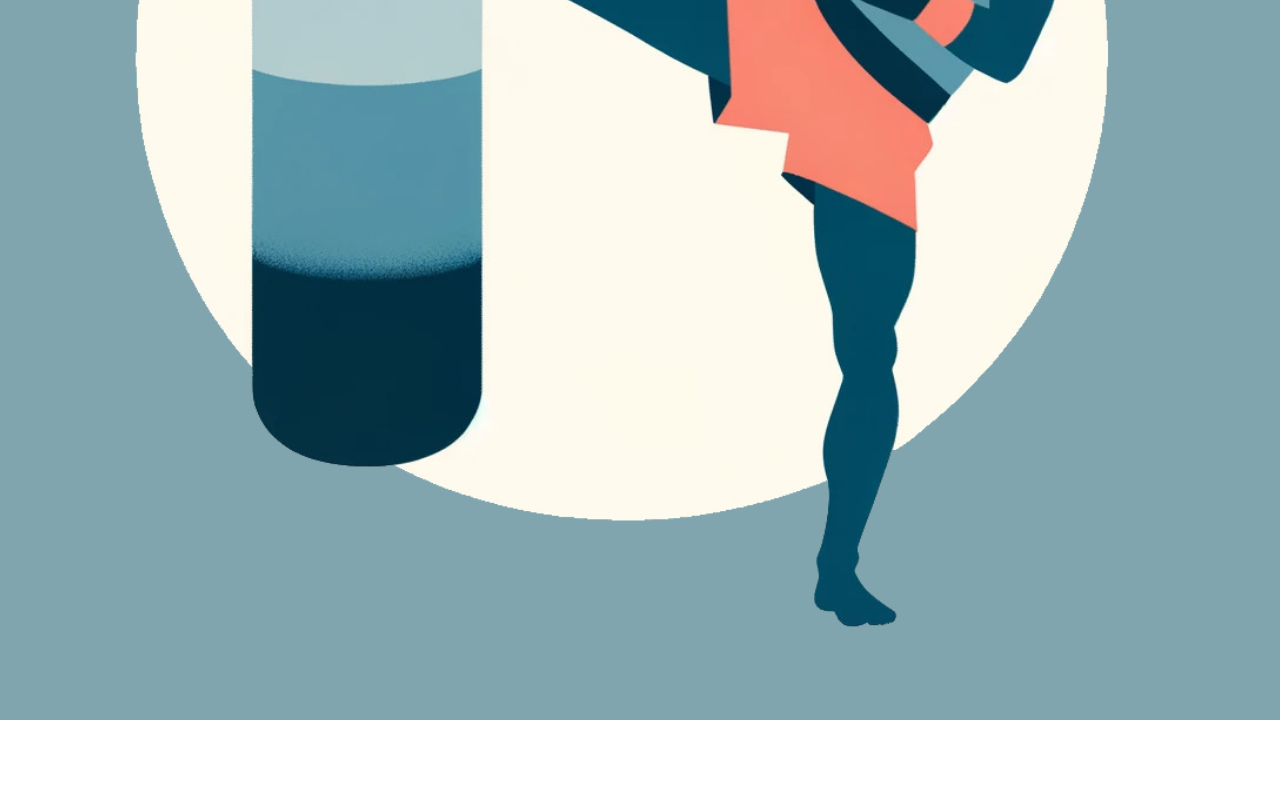
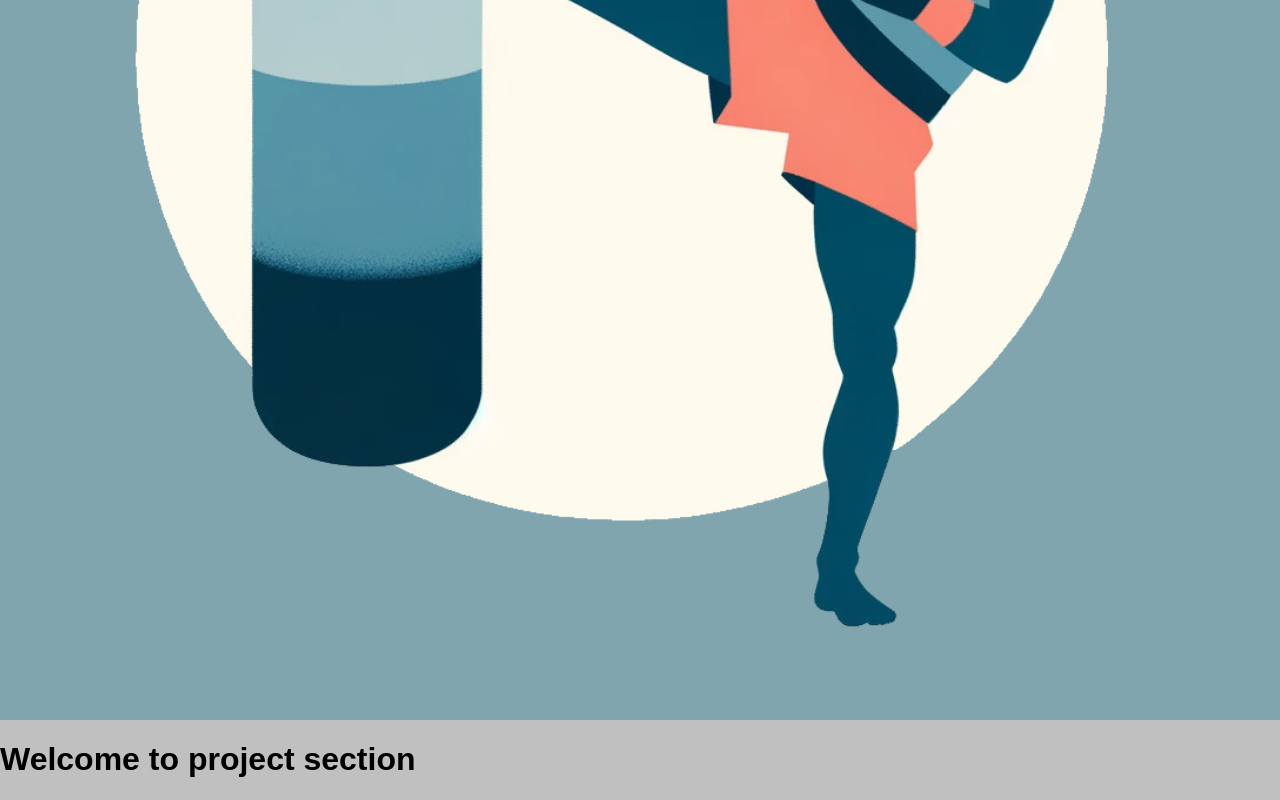
Before and after one commit to Thomas-Nigon/myPortFolio-JS, a React (Vite) app: page / in a window 1280 px wide. Shown: the part 2537-3337 px from the top of the page. Before the commit the page ends 3257 px from the top, so only its background shows below. Built offline with nearby package versions, Linux system fonts and the light colour scheme.

Commit message:
add the projects component

```diff
--- /dev/null
+++ b/src/Components/Projects/Projects.jsx
@@ -0,0 +1,9 @@
+function Projects() {
+  return (
+    <main>
+      <h1>Welcome to project section</h1>
+    </main>
+  );
+}
+
+export default Projects;
--- /dev/null
+++ b/src/Components/Projects/Projects.scss
@@ -0,0 +1,5 @@
+@import "../../variables.scss";
+
+.projects {
+  background-color: $darkerMain;
+}
--- a/src/Pages/Home/Home.jsx
+++ b/src/Pages/Home/Home.jsx
@@ -1,5 +1,6 @@
 import About from "../../Components/About/About";
 import Menu from "../../Components/Menu/Menu";
+import Projects from "../../Components/Projects/Projects";
 import Welcome from "../../Components/Welcome/Welcome";
 import "./home.scss";
 
@@ -10,6 +11,7 @@ function Home() {
         <Menu />
         <Welcome />
         <About />
+        <Projects />
       </main>
     </>
   );
```
